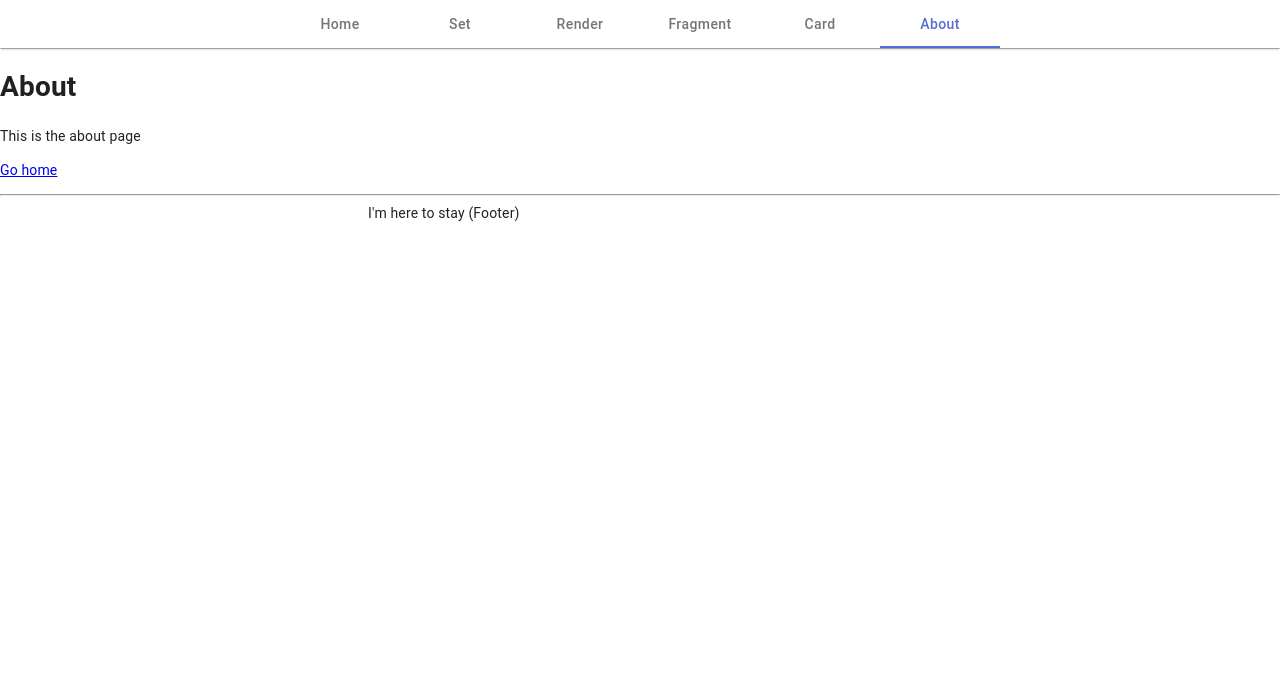
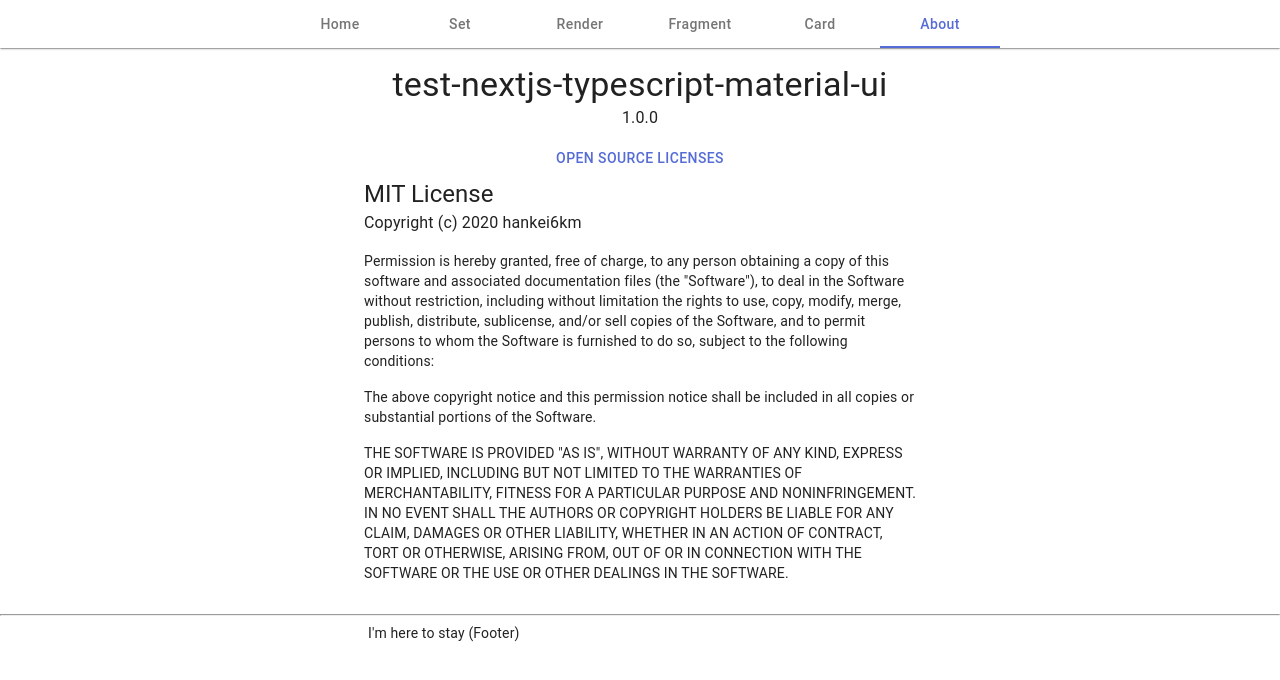
Before and after one commit to hankei6km/image-url-workbench, a Next.js app: page /about in a window 1280 px wide. Shown: the top 680 px of the page. Built offline with nearby package versions, Linux system fonts and the light colour scheme.

Commit message:
Implement about page

```diff
--- a/pages/about.tsx
+++ b/pages/about.tsx
@@ -1,16 +1,54 @@
-import Link from 'next/link'
-import Layout from '../components/Layout'
+import Layout from '../components/Layout';
+import Container from '@material-ui/core/Container';
+import Box from '@material-ui/core/Box';
+import Link from '@material-ui/core/Link';
+import Typography from '@material-ui/core/Typography';
+import Package from '../package.json';
+import AboutLicense from '../src/aboutLicense';
+
+const [licenseName, cpoyright, licenseLines] = ((): [
+  string,
+  string,
+  string[]
+] => {
+  const l = AboutLicense()
+    .split('\n')
+    .filter((e) => e.length > 0);
+  return [l[0], l[1], l.slice(2)];
+})();
 
 const AboutPage = () => (
   <Layout title="About | Next.js + TypeScript Example">
-    <h1>About</h1>
-    <p>This is the about page</p>
-    <p>
-      <Link href="/">
-        <a>Go home</a>
-      </Link>
-    </p>
+    <Container maxWidth="sm">
+      <Box py={1} width="100%">
+        <Box py={1}>
+          <Typography align="center" variant="h4">
+            {Package.name}
+          </Typography>
+          <Typography align="center">{Package.version}</Typography>
+        </Box>
+
+        <Box py={1} display="flex" justifyContent="center" width="100%">
+          <Link variant="button" href="/open_source_licenses.zip">
+            Open Source Licenses
+          </Link>
+        </Box>
+        <Box>
+          <Typography variant="h5">{licenseName}</Typography>
+          <Typography variant="body1" paragraph>
+            {cpoyright}
+          </Typography>
+          {licenseLines.map((v, i) => (
+            <Box key={i}>
+              <Typography variant="body2" paragraph>
+                {v}
+              </Typography>
+            </Box>
+          ))}
+        </Box>
+      </Box>
+    </Container>
   </Layout>
-)
+);
 
-export default AboutPage
+export default AboutPage;
--- /dev/null
+++ b/src/aboutLicense.ts
@@ -0,0 +1,5 @@
+// this file was generated from /LICENSE by /scripts/about_license.sh
+
+const AboutLicense = () =>
+'MIT License\n\nCopyright (c) 2020 hankei6km\n\nPermission is hereby granted, free of charge, to any person obtaining a copy of this software and associated documentation files (the "Software"), to deal in the Software without restriction, including without limitation the rights to use, copy, modify, merge, publish, distribute, sublicense, and/or sell copies of the Software, and to permit persons to whom the Software is furnished to do so, subject to the following conditions:\n\nThe above copyright notice and this permission notice shall be included in all copies or substantial portions of the Software.\n\nTHE SOFTWARE IS PROVIDED "AS IS", WITHOUT WARRANTY OF ANY KIND, EXPRESS OR IMPLIED, INCLUDING BUT NOT LIMITED TO THE WARRANTIES OF MERCHANTABILITY, FITNESS FOR A PARTICULAR PURPOSE AND NONINFRINGEMENT. IN NO EVENT SHALL THE AUTHORS OR COPYRIGHT HOLDERS BE LIABLE FOR ANY CLAIM, DAMAGES OR OTHER LIABILITY, WHETHER IN AN ACTION OF CONTRACT, TORT OR OTHERWISE, ARISING FROM, OUT OF OR IN CONNECTION WITH THE SOFTWARE OR THE USE OR OTHER DEALINGS IN THE SOFTWARE.\n';
+export default AboutLicense;
```
